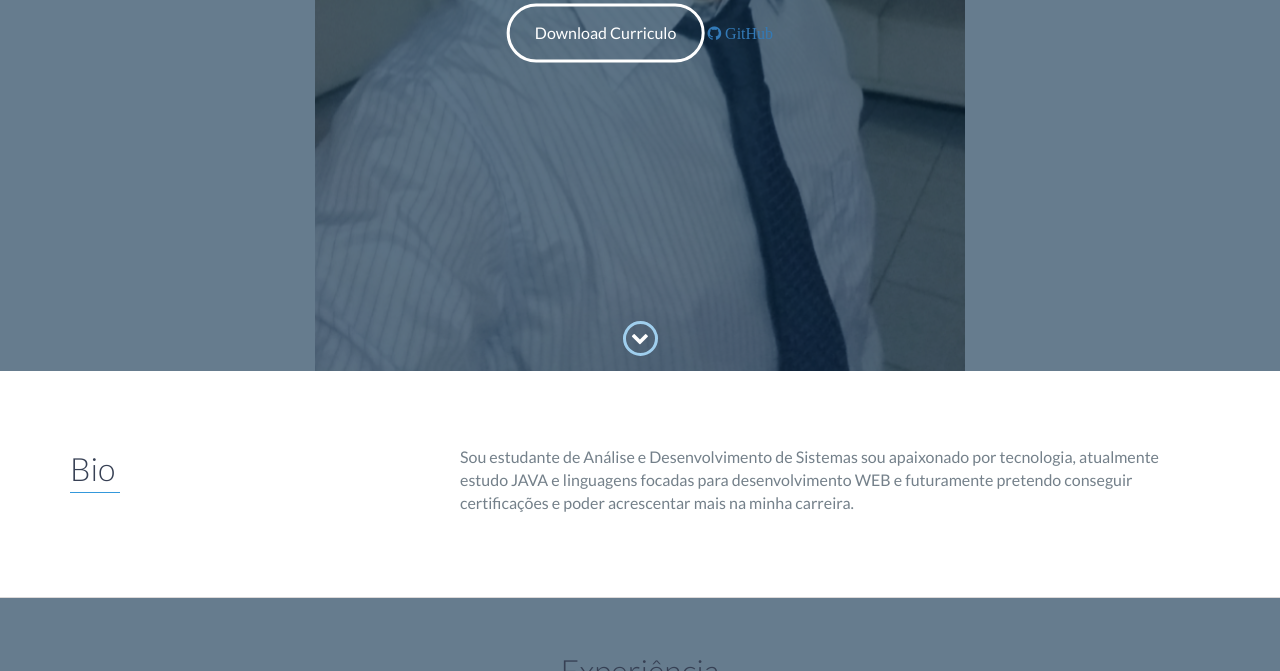
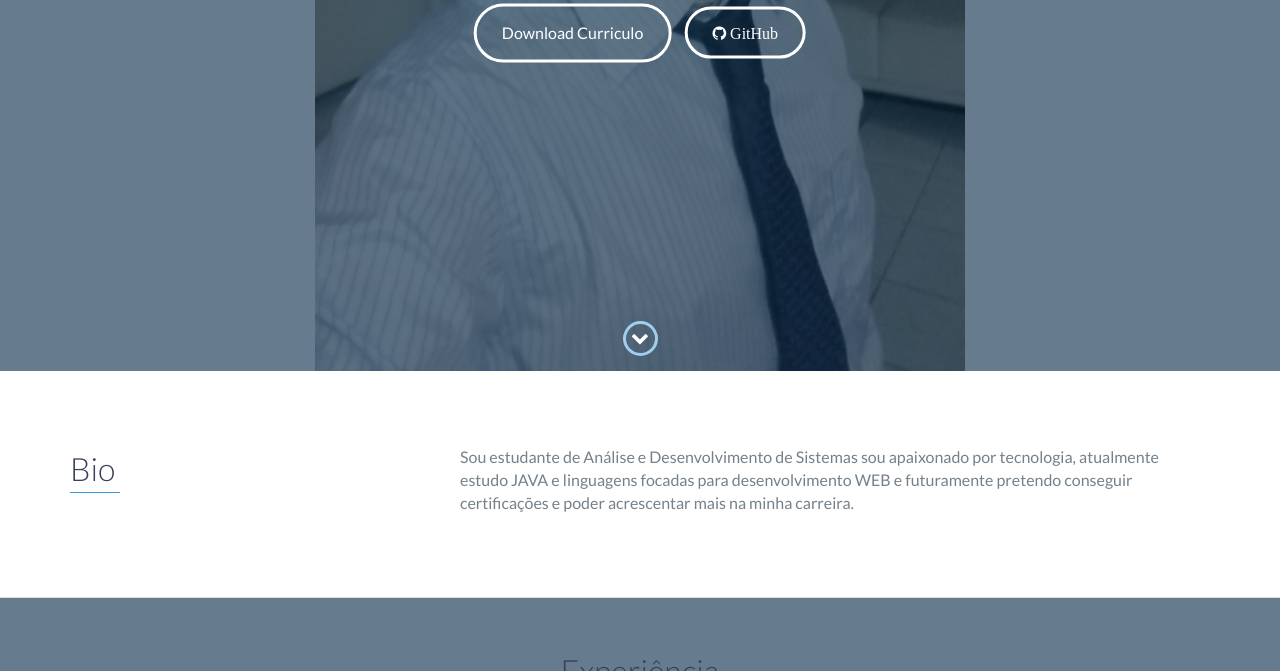
Before and after one commit to edulima2412/portfolio, a website: page index.html in a window 1280 px wide. Shown: the part 429-1100 px from the top of the page. Drawn offline with nearby package versions, Linux system fonts and the light colour scheme.

Commit message:
Update styles.css

```diff
--- a/css/styles.css
+++ b/css/styles.css
@@ -216,7 +216,23 @@ body.active{
 		transition:.5s ease all
 	}
 
+	.btn-rounded-white2{
+		display:inline-block;
+		color:#fff;
+		margin-left: 10px;
+		padding:15px 25px;
+		border:3px solid #fff;
+		border-radius:30px;
+		transition:.5s ease all
+	}
+
 	.btn-rounded-white:hover{
+		color:#3498db;
+		background:#fff;
+		text-decoration:none
+	}
+
+	.btn-rounded-white2:hover{
 		color:#3498db;
 		background:#fff;
 		text-decoration:none
```
